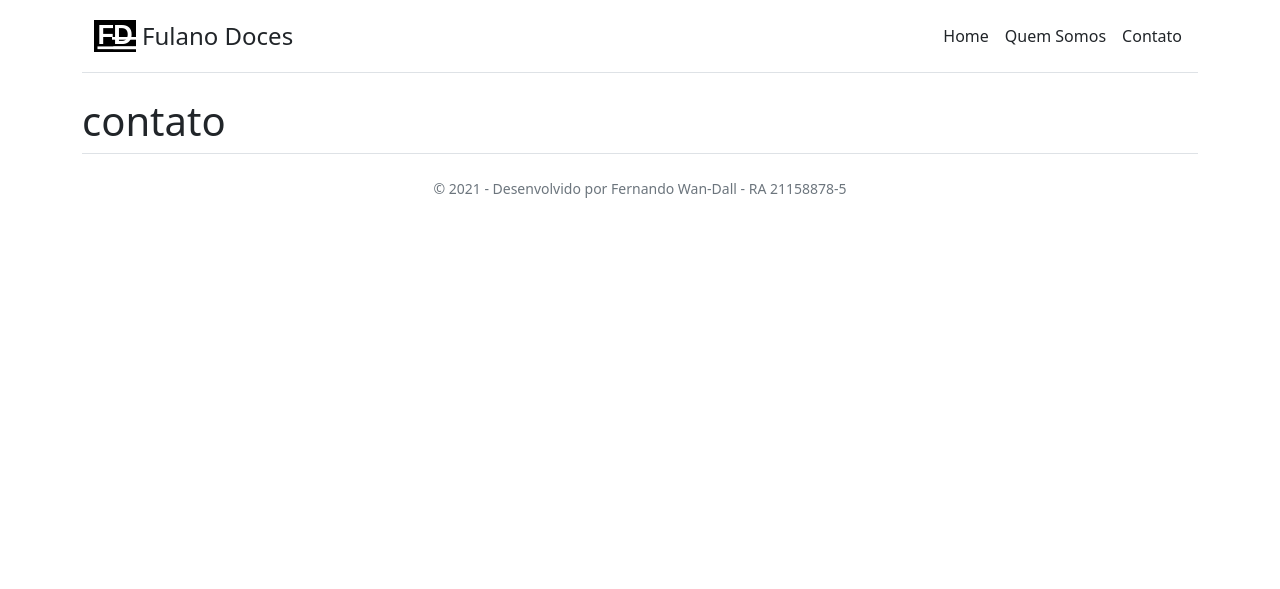
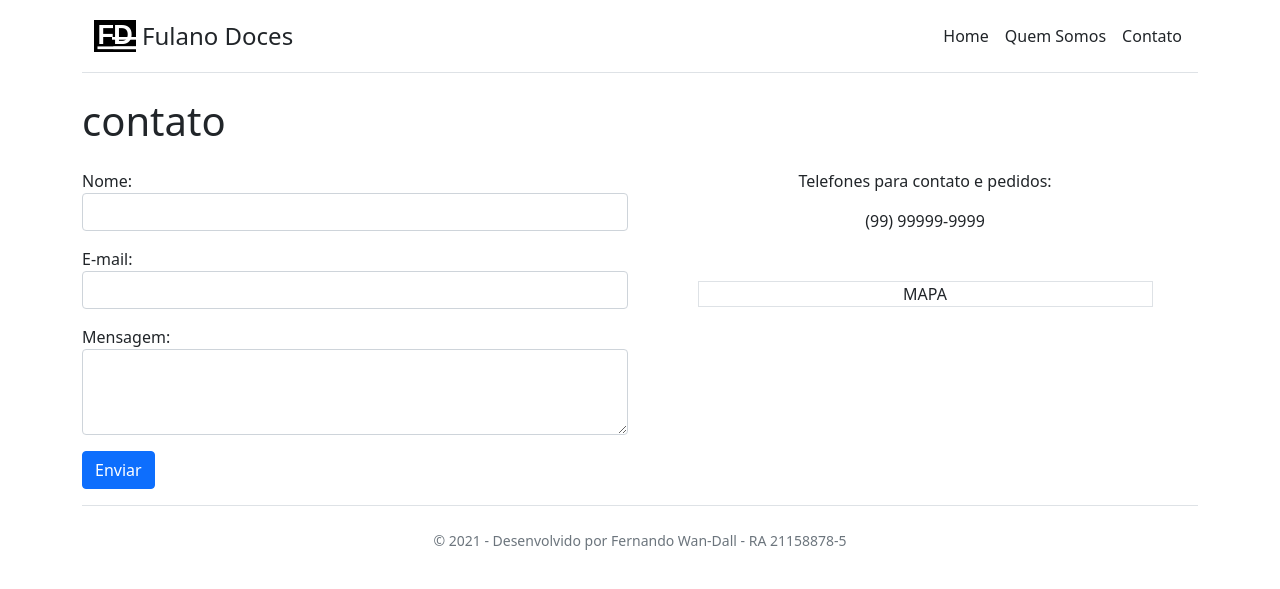
Before and after one commit to wan-dall/21158878-5_FernandoWan-Dall, a PHP site: page /contato in a window 1280 px wide. Shown: the top 589 px of the page. Run offline with PHP 8.4, Linux system fonts and the light colour scheme.

Commit message:
Início da tela de contato

```diff
--- a/pages/contato.php
+++ b/pages/contato.php
@@ -1 +1,30 @@
 <h1>contato</h1>
+<div class="row mt-4">
+    <div class="col-lg-6 text-center order-lg-last">
+        <p>Telefones para contato e pedidos:</p>
+        <p>(99) 99999-9999</p>
+        <div class="col-lg-10 offset-lg-1 mt-md-5 border">
+            MAPA
+        </div>
+        <div class="border-bottom m-4 d-lg-none"></div>
+    </div>
+
+    <div class="col-lg-6 order-lg-first">
+        <form action="">
+            <div class="mb-3">
+                <label for="nome">Nome:</label>
+                <input type="text" class="form-control" id="nome" />
+            </div>
+            <div class="mb-3">
+                <label for="email">E-mail:</label>
+                <input type="text" class="form-control" id="email" />
+            </div>
+            <div class="mb-3">
+                <label for="mensagem">Mensagem:</label>
+                <textarea name="mensagem" id="mensagem" rows="3" class="form-control"></textarea>
+            </div>
+
+            <button type="submit" class="btn btn-primary">Enviar</button>
+        </form>
+    </div>
+</div>
```
